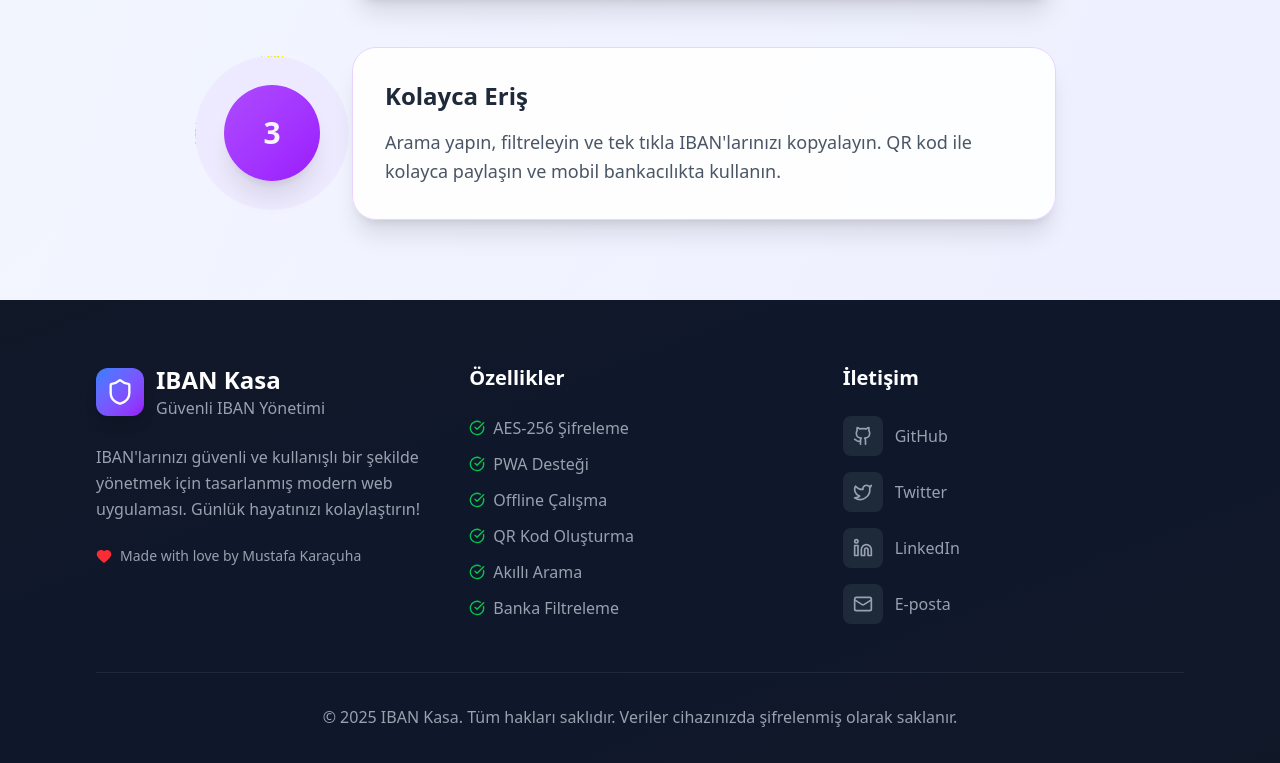
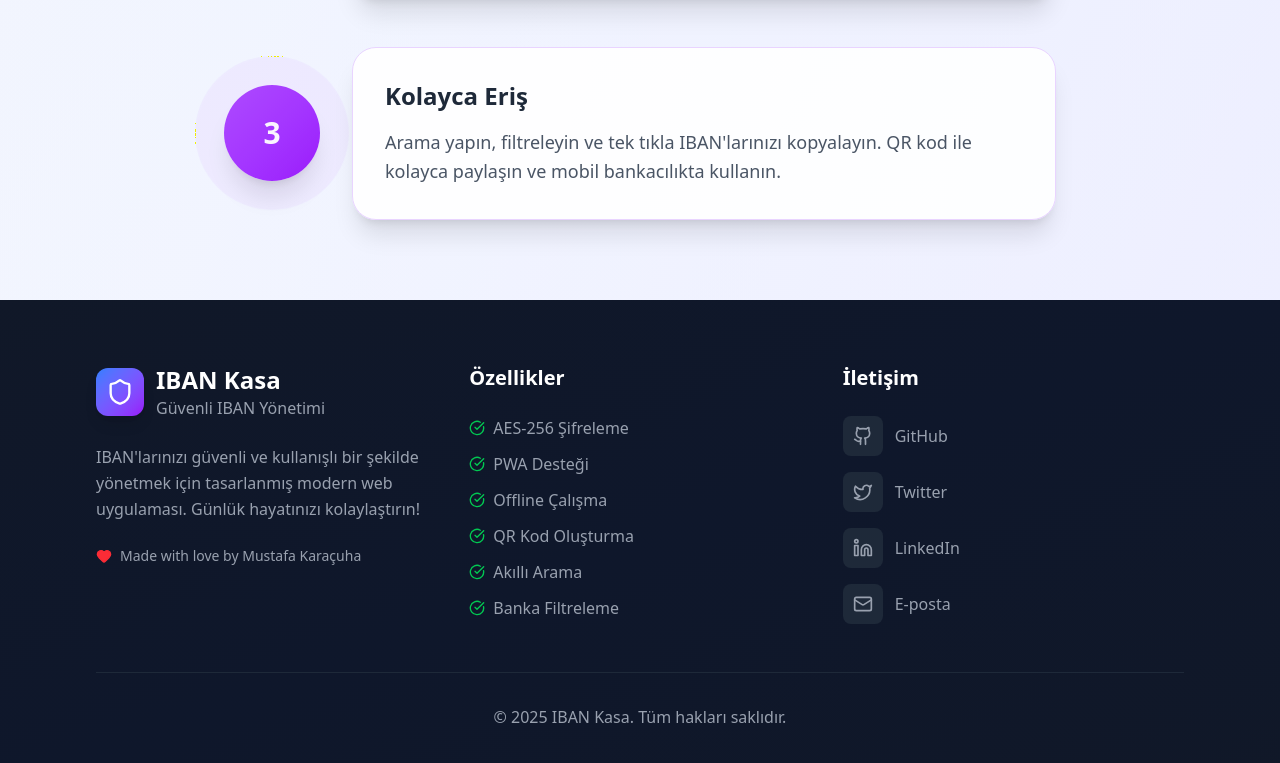
Before and after one commit to mustafakaracuha/KolayIBAN, a React (Vite) app: page / in a window 1280 px wide. Shown: the part 2845-3608 px from the top of the page. Built offline with nearby package versions, Linux system fonts and the light colour scheme.

Commit message:
update AboutPage.jsx

```diff
--- a/src/pages/AboutPage.jsx
+++ b/src/pages/AboutPage.jsx
@@ -426,7 +426,7 @@ function AboutPage() {
           </div>
 
           <div className="border-t border-gray-800 mt-12 pt-8 text-center text-gray-400">
-            <p>© 2025 IBAN Kasa. Tüm hakları saklıdır. Veriler cihazınızda şifrelenmiş olarak saklanır.</p>
+            <p>© 2025 IBAN Kasa. Tüm hakları saklıdır.</p>
           </div>
         </div>
       </div>
```
